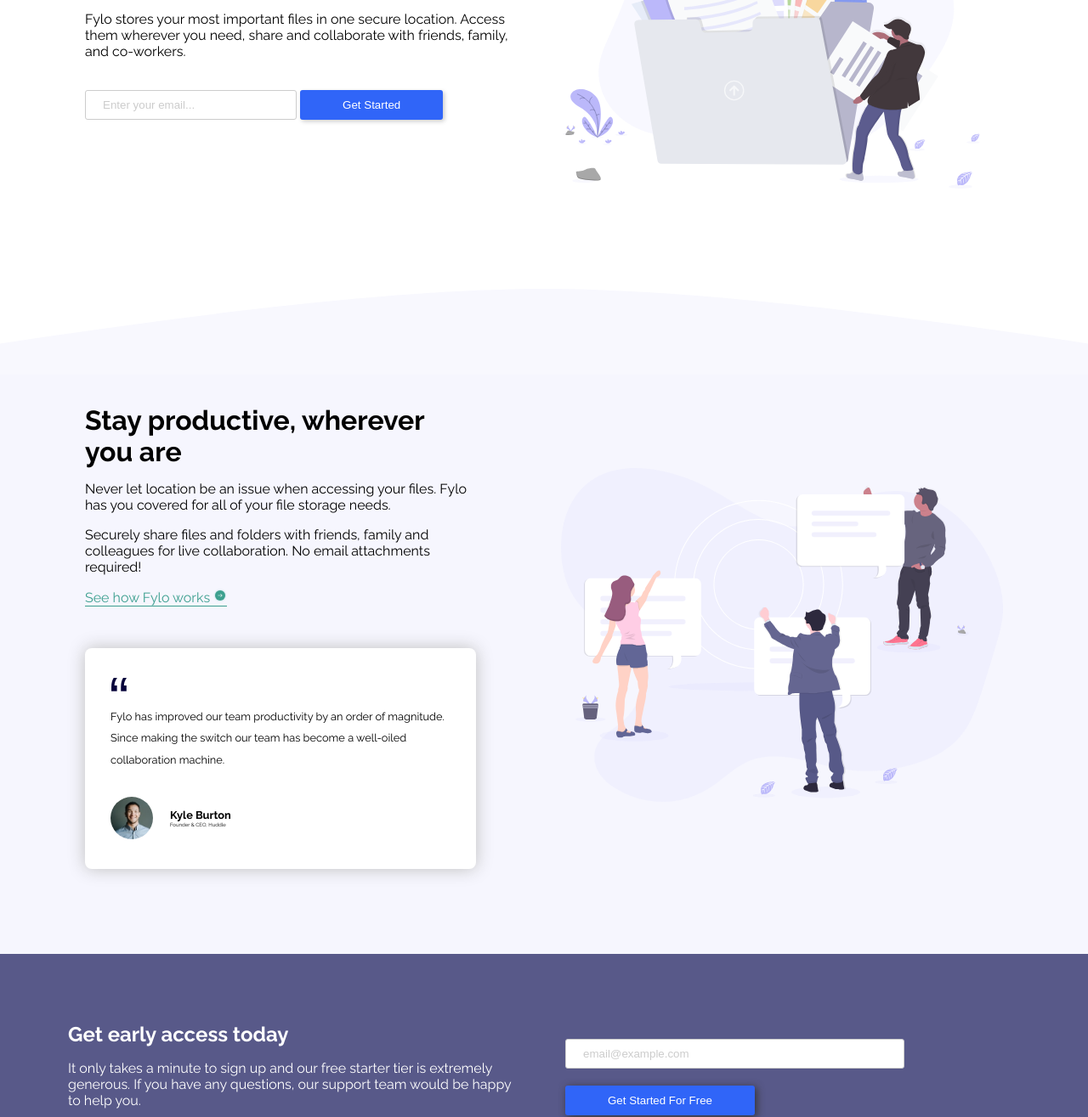
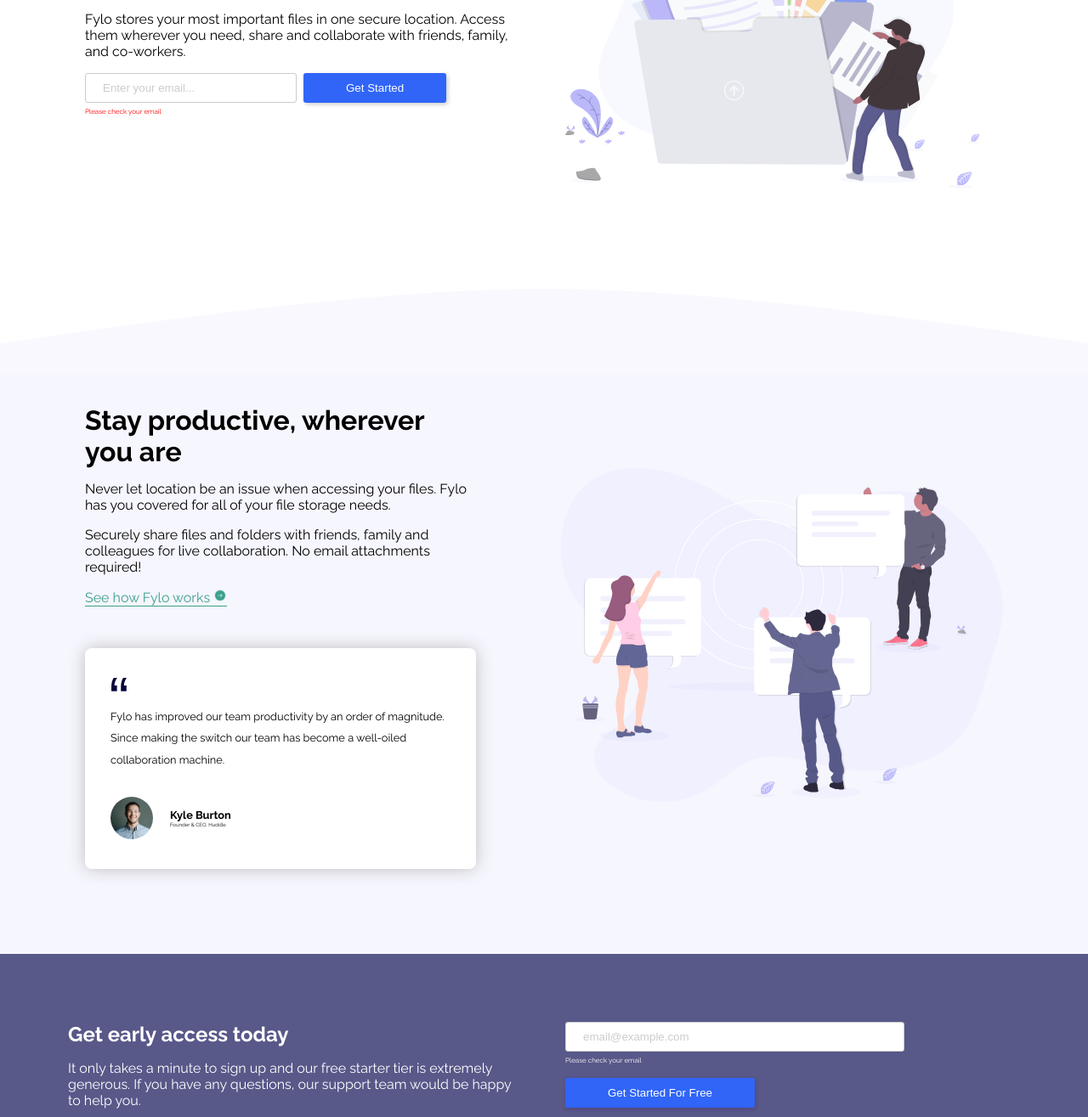
Before and after one commit to star82620/RWD-Lv2, a plain HTML site: page index.html in a window 1280 px wide. Shown: the part 365-1680 px from the top of the page at 85% size. Drawn offline with Linux system fonts and the light colour scheme.

Commit message:
update/ hover and warn msg

```diff
--- a/index.html
+++ b/index.html
@@ -43,7 +43,10 @@
       </p>
       <div class="email_form">
         <form action="">
-          <input type="email" name="" id="" value="Enter your email...">
+          <div>
+            <input type="email" name="" id="" value="Enter your email...">
+            <span class="email_warn_msg">Please check your email</span>
+          </div>
           <input type="button" value="Get Started">
         </form>
       </div>
@@ -107,6 +110,7 @@
     <div class="edm_form">
       <form action="">
         <input type="email" value="email@example.com">
+        <span class="email_warn_msg">Please check your email</span>
         <input type="button" value="Get Started For Free">
       </form>
     </div>
@@ -156,7 +160,7 @@
   <footer>
     <p class="attribution">
       Challenge by <a href="https://www.frontendmentor.io?ref=challenge" target="_blank">Frontend Mentor</a>.
-      Coded by <a href="#">Ayu</a>.
+      Coded by <a href="https://www.notion.so/sakayi/4c54f4bd5aa44a9f8dbd7b49b8216ec9">Ayu</a>.
     </p>
   </footer>
 </body>
--- a/style.css
+++ b/style.css
@@ -13,7 +13,7 @@
 
 :root {
     --Very-Dark-Blue: hsl(243, 87%, 12%);
-    --Desaturated-Blue: hsl(238, 22%, 44%);
+    --Desaturated-Blue: hsl(239, 22%, 44%);
 
     --Bright-Blue: hsl(224, 93%, 58%);
     --Moderate-Cyan: hsl(170, 45%, 43%);
@@ -29,6 +29,7 @@
 * > ul {
     list-style: none;
     padding: 0;
+    margin: 0;
 }
 
 h2 {
@@ -71,23 +72,48 @@
     margin-right: 50px;
 }
 
+.email_form form{
+    display: flex;
+    flex-direction: row;
+    /* justify-content: center; */
+    align-items: flex-start;
+}
+
 .email_form input[type="email"], .edm_form input[type="email"] {
     outline: none;
     border: 1px solid #ccc;
     padding: 9px 50px 9px 20px;
     color: #ccc;
-    margin-top: 20px;
     border-radius: 3px;
+    margin-right: 8px;
 }
 
 .email_form input[type="button"], .edm_form input[type="button"] {
     background-color: var(--Bright-Blue);
+    opacity: 1;
     color: #fff;
     outline: none;
     border: none;
     padding: 10px 50px;
     border-radius: 3px;
     box-shadow: 2px 2px 5px #ccc;
+    display: block;
+}
+
+.email_form input[type="email"]:focus, .edm_form input[type="email"]:focus {
+    box-shadow: 0 0 2px red;
+}
+
+.email_form input[type="button"]:hover, .edm_form input[type="button"]:hover {
+    opacity: 0.8;
+    cursor: pointer;
+}
+
+.email_warn_msg {
+    color: red;
+    font-size: 0.5em;
+    margin: 5px 0;
+    display: block;
 }
 
 .banner_img img , .container_img img{
@@ -121,6 +147,11 @@
 .container_text a {
     color: var(--Moderate-Cyan);
     border-bottom: 1px solid var(--Moderate-Cyan);
+    opacity: 1;
+}
+
+.container_text a:hover {
+    opacity: 0.6;
 }
 
 .quote {
@@ -199,11 +230,15 @@
 
 .edm_form input[type="email"] {
     padding-right: 200px;
-    margin-bottom: 20px;
 }
 
 .edm_form input[type="button"] {
-    box-shadow: 2px 2px 10px #333;
+    box-shadow: 1px 2px 5px #50467e;
+}
+
+.edm_form .email_warn_msg {
+    color: #fff;
+    margin-bottom: 16px;
 }
 
 .footer {
@@ -218,6 +253,10 @@
 
 .footer a:active,.footer a:visited {
     color: #fff;
+}
+
+.footer a:hover {
+    color: var(--Desaturated-Blue);
 }
 
 .footer_logo {
@@ -237,6 +276,10 @@
     line-height: 2em;
 }
 
+.footer_about ul, .footer_contact ul {
+    margin: 10px 0;
+}
+
 .footer_media img {
     width: 30px;
     margin-left: 10px;
```
Also changed, not shown: images/icon-facebook_hover.svg (added), images/icon-instagram_hover.svg (added), images/icon-twitter_hover.svg (added).
